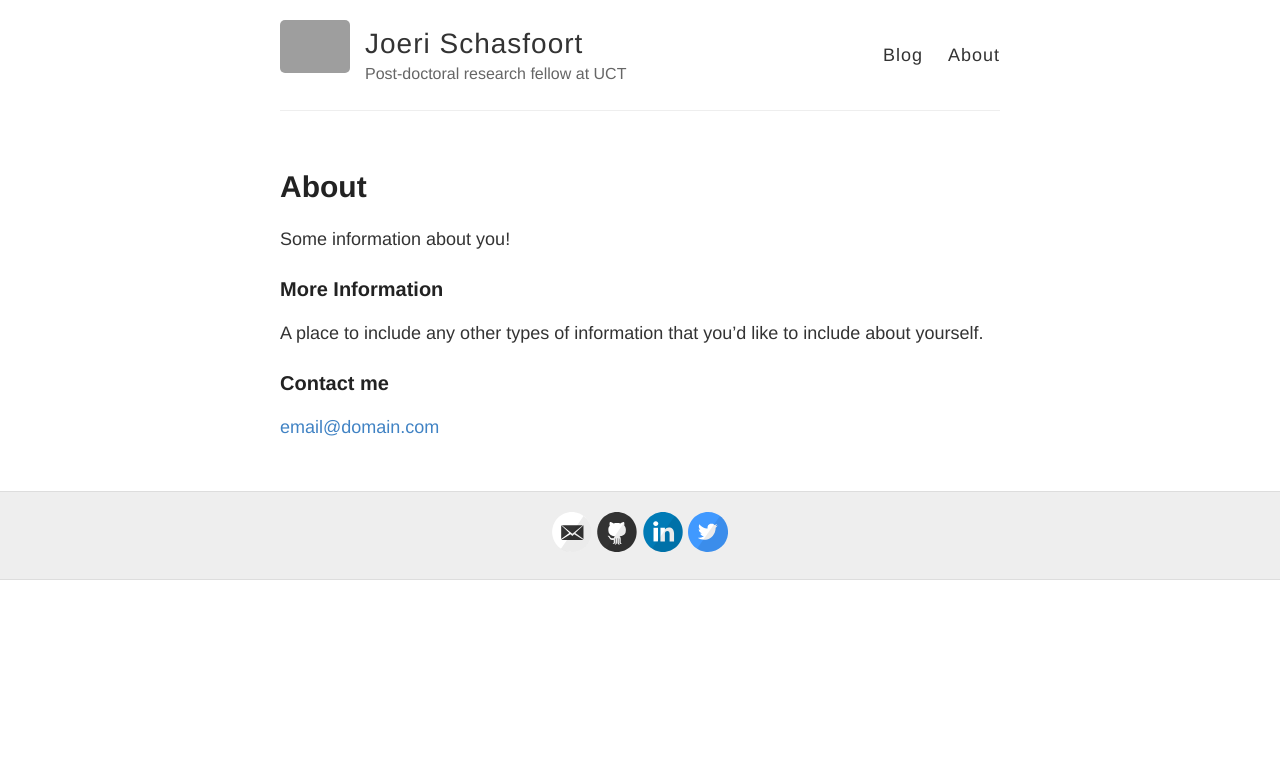
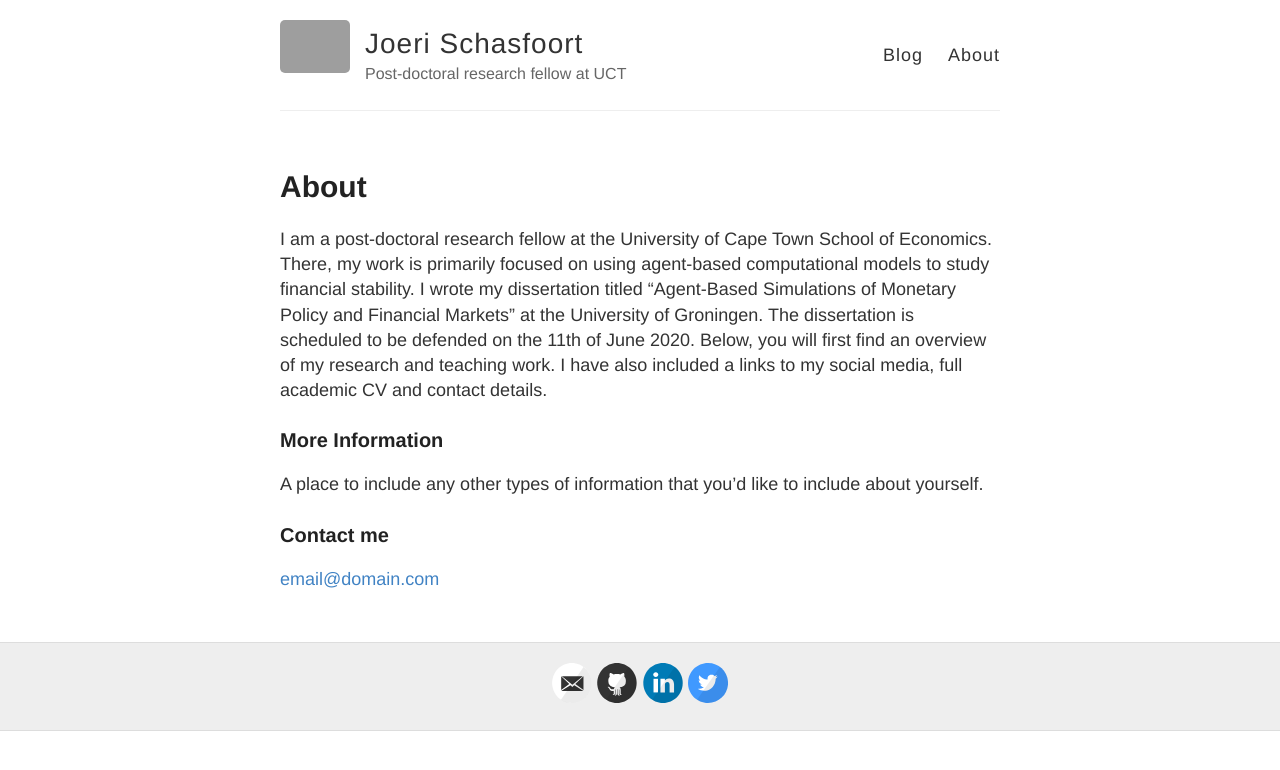
Before and after one commit to joerischasfoort/joerischasfoort.github.io, a Jekyll site: the page built from about.md, in a window 1280 px wide. Shown: the top 770 px of the page. Built offline with Jekyll 4.4.1, drawn with Linux system fonts in a browser that asks for light colours; grey boxes are pictures that could not be loaded.

Commit message:
add about me section

```diff
--- a/_config.yml
+++ b/_config.yml
@@ -9,7 +9,7 @@ name: Joeri Schasfoort
 description: Post-doctoral research fellow at UCT
 
 # URL of your avatar or profile pic (you could use your GitHub profile pic)
-avatar: https://raw.githubusercontent.com/barryclark/jekyll-now/master/images/jekyll-logo.png
+avatar: https://pbs.twimg.com/profile_images/1052162950180560896/xIYT7VWz_400x400.jpg
 
 #
 # Flags below are optional
--- a/about.md
+++ b/about.md
@@ -4,7 +4,7 @@ title: About
 permalink: /about/
 ---
 
-Some information about you!
+I am a post-doctoral research fellow at the University of Cape Town School of Economics. There, my work is primarily focused on using agent-based computational models to study financial stability. I wrote my dissertation titled “Agent-Based Simulations of Monetary Policy and Financial Markets” at the University of Groningen. The dissertation is scheduled to be defended on the 11th of June 2020. Below, you will first find an overview of my research and teaching work. I have also included a links to my social media, full academic CV and contact details.
 
 ### More Information
 
```
